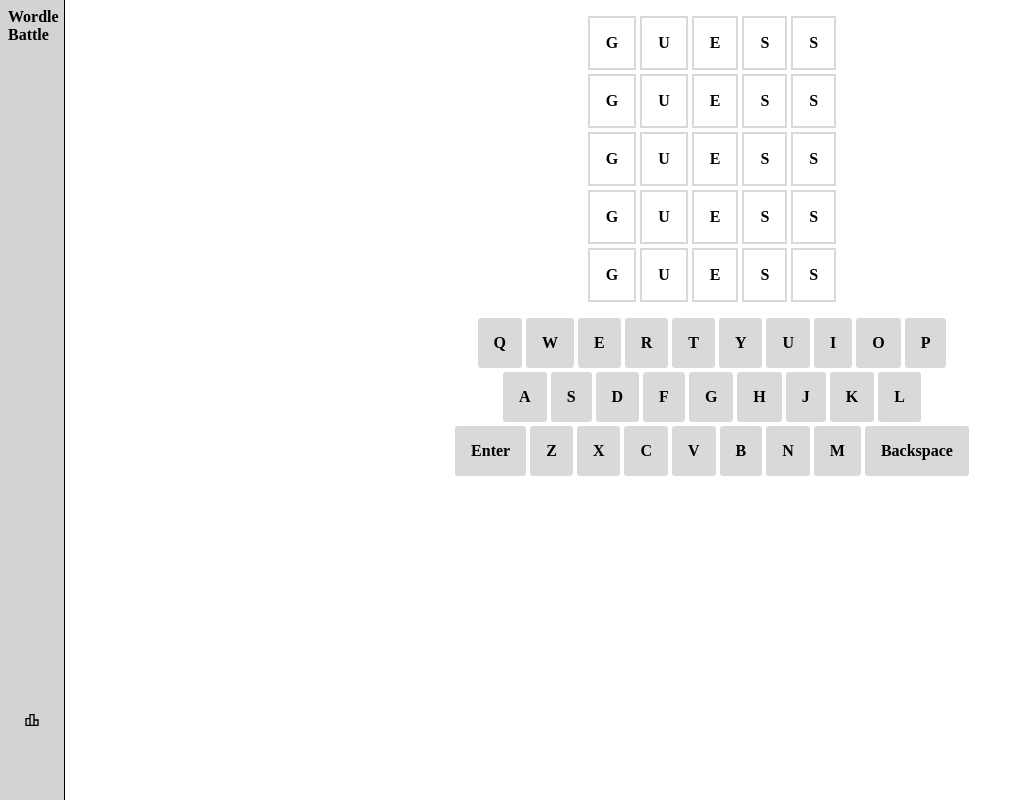
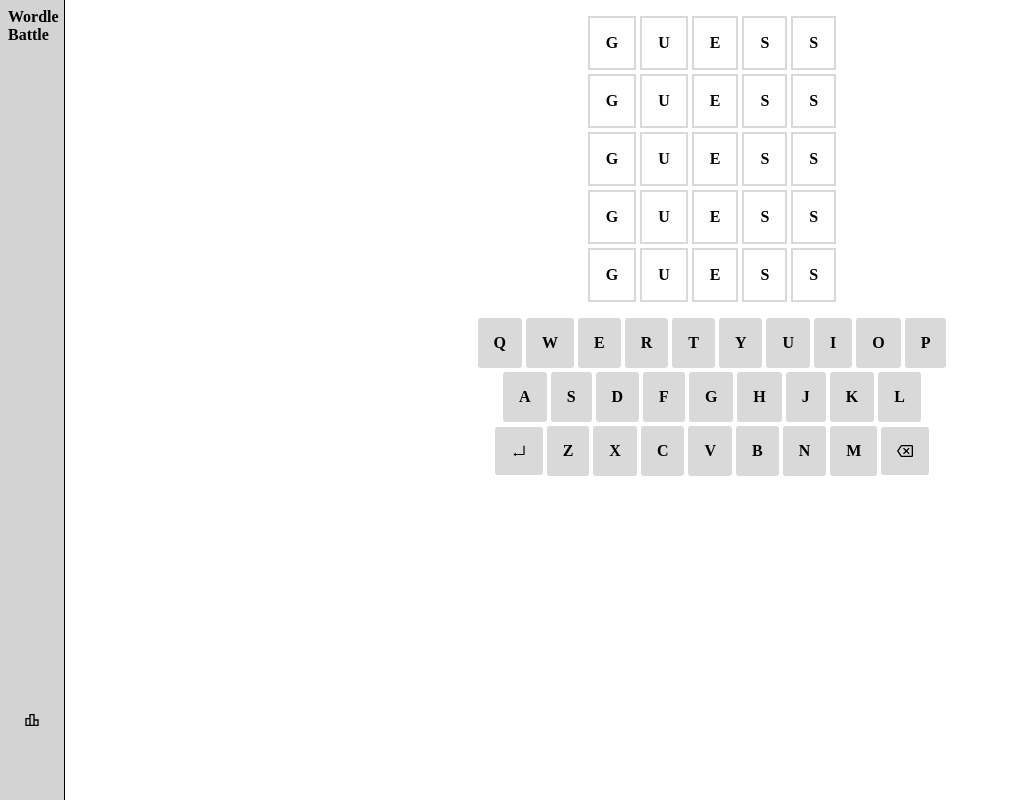
Before and after one commit to louieluuu/wordleforever, a React app: page / in a window 1280 px wide. Shown: the whole page, without its empty margins (0-1024 px from the left). Built offline with nearby package versions, Linux system fonts and the light colour scheme; some icons are missing; the HTML template or start-up script is replaced by a standard one.

Commit message:
Add keyboard icons

```diff
--- a/src/App.jsx
+++ b/src/App.jsx
@@ -3,6 +3,8 @@ import { IoMenu } from 'react-icons/io5'
 import { FaRegCircleQuestion } from 'react-icons/fa6'
 import { MdOutlineLeaderboard } from 'react-icons/md'
 import { FaGear } from 'react-icons/fa6'
+import { MdOutlineBackspace } from 'react-icons/md'
+import { AiOutlineEnter } from 'react-icons/ai'
 
 // Components
 import NavBar from "./components/NavBar"
@@ -82,7 +84,7 @@ function App() {
             <div className="keyboard__tile"> L </div>
           </div>
           <div className="keyboard__row">
-          <div className="keyboard__tile"> Enter </div>
+          < AiOutlineEnter className="keyboard__tile" />
             <div className="keyboard__tile"> Z </div>
             <div className="keyboard__tile"> X </div>
             <div className="keyboard__tile"> C </div>
@@ -90,7 +92,7 @@ function App() {
             <div className="keyboard__tile"> B </div>
             <div className="keyboard__tile"> N </div>
             <div className="keyboard__tile"> M </div>
-            <div className="keyboard__tile"> Backspace </div>
+            < MdOutlineBackspace className="keyboard__tile" />
           </div>
         </div>
       </div>
```
